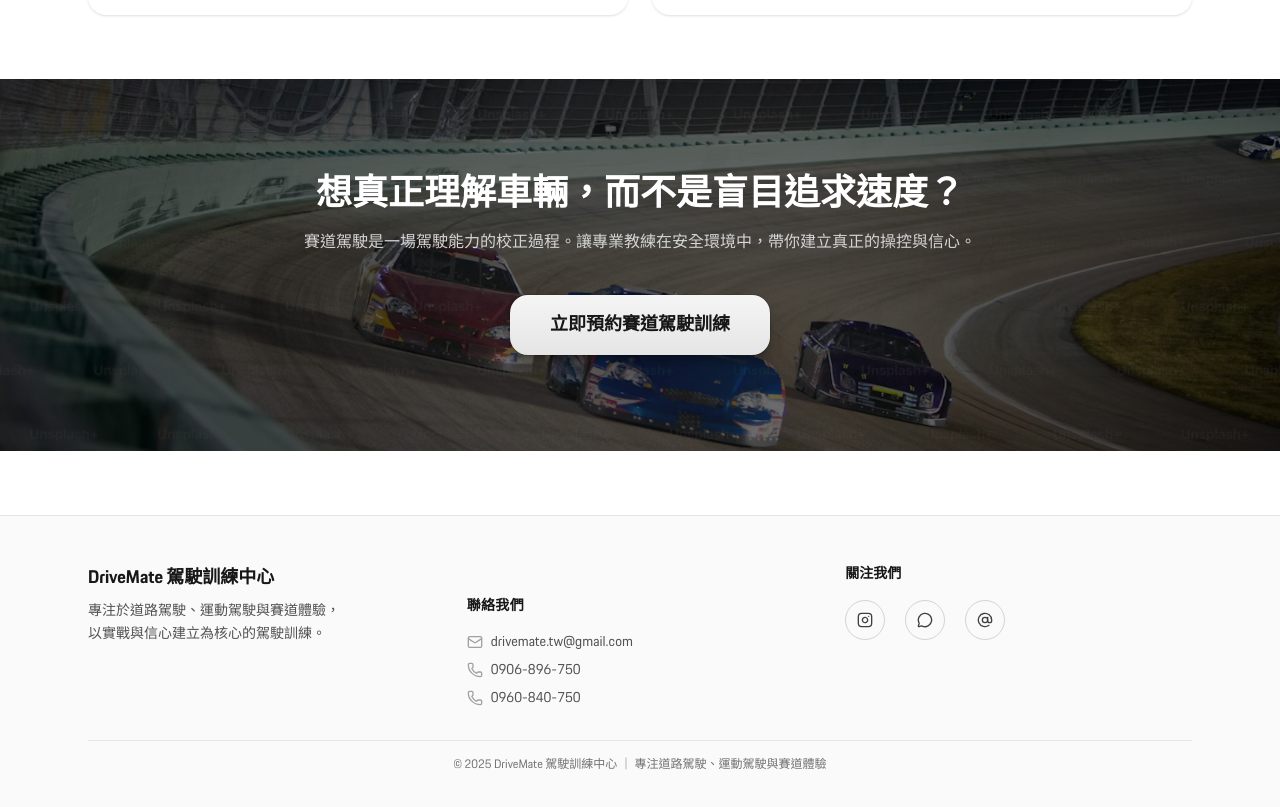
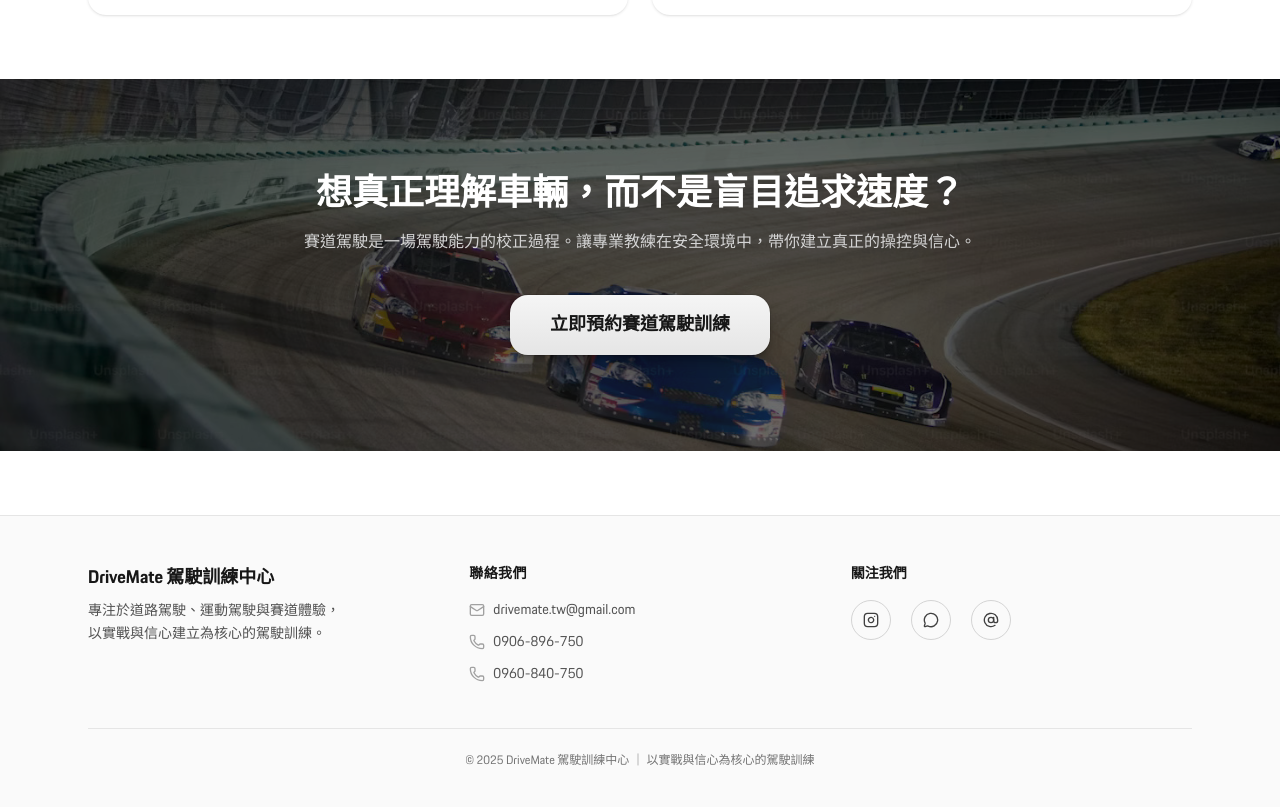
Before and after one commit to laurelke/drivemate-web, a Next.js app: page /courses/track-driving in a window 1280 px wide. Shown: the part 1695-2502 px from the top of the page. Built offline with nearby package versions, Linux system fonts and the light colour scheme; a web font is replaced by a local one.

Commit message:
feat: unify course pages layout and design

```diff
--- a/components/Footer.tsx
+++ b/components/Footer.tsx
@@ -1,32 +1,45 @@
 'use client'
 
 import Link from 'next/link'
-import {
-  Instagram,
-  MessageCircle,
-  AtSign,
-  Mail,
-  Phone,
-} from 'lucide-react'
+import { Instagram, MessageCircle, AtSign, Mail, Phone } from 'lucide-react'
+
+const SOCIALS = [
+  {
+    href: 'https://www.instagram.com/drivemate.tw',
+    label: 'Instagram',
+    Icon: Instagram,
+  },
+  {
+    href: 'https://lin.ee/J22IVRg',
+    label: 'LINE',
+    Icon: MessageCircle,
+  },
+  {
+    href: 'https://www.threads.net/@drivemate.tw',
+    label: 'Threads',
+    Icon: AtSign,
+  },
+] as const
 
 export default function Footer() {
   return (
-    <footer className="border-t border-neutral-200 bg-neutral-50 relative">
+    <footer className="relative border-t border-neutral-200 bg-neutral-50">
       <div className="mx-auto max-w-6xl px-6 py-12">
         {/* ================= Grid 內容 ================= */}
         <div
           className="
-            grid gap-8
+            grid gap-10
             text-center
             md:grid-cols-3 md:text-left
+            md:items-start
           "
         >
           {/* ================= Brand ================= */}
-          <div>
+          <div className="space-y-2">
             <p className="text-lg font-semibold text-neutral-900">
               DriveMate 駕駛訓練中心
             </p>
-            <p className="mt-2 text-sm leading-relaxed text-neutral-600">
+            <p className="text-sm leading-relaxed text-neutral-600">
               專注於道路駕駛、運動駕駛與賽道體驗，
               <br />
               以實戰與信心建立為核心的駕駛訓練。
@@ -34,74 +47,73 @@ export default function Footer() {
           </div>
 
           {/* ================= Contact ================= */}
-<div className="text-center md:text-left space-y-4 mt-8">
-  <p className="text-sm font-bold text-neutral-900 tracking-wide">
-    聯絡我們
-  </p>
+          <div className="space-y-4">
+            <p className="text-sm font-semibold text-neutral-900 tracking-wide">
+              聯絡我們
+            </p>
 
-  <ul className="space-y-2 text-sm text-neutral-600">
-    {/* Email */}
-    <li>
-      <a
-        href="mailto:drivemate.tw@gmail.com"
-        className="flex items-center justify-center gap-2 transition hover:text-neutral-900 md:justify-start"
-      >
-        <Mail className="h-4 w-4 text-neutral-400" />
-        <span>drivemate.tw@gmail.com</span>
-      </a>
-    </li>
+            <ul className="space-y-2 text-sm text-neutral-600">
+              {/* Email */}
+              <li>
+                <a
+                  href="mailto:drivemate.tw@gmail.com"
+                  className="
+                    inline-flex items-center gap-2
+                    transition-colors hover:text-neutral-900
+                    underline-offset-4 hover:underline
+                    justify-center md:justify-start
+                  "
+                  aria-label="寄信給 DriveMate drivemate.tw@gmail.com"
+                >
+                  <Mail className="h-4 w-4 text-neutral-400" />
+                  <span>drivemate.tw@gmail.com</span>
+                </a>
+              </li>
 
-    {/* Phone 1 */}
-    <li>
-      <a
-        href="tel:+886906896750"
-        className="flex items-center justify-center gap-2 transition hover:text-neutral-900 md:justify-start"
-        aria-label="致電 DriveMate 0906-896-750"
-      >
-        <Phone className="h-4 w-4 text-neutral-400" />
-        <span>0906-896-750</span>
-      </a>
-    </li>
+              {/* Phone 1 */}
+              <li>
+                <a
+                  href="tel:+886906896750"
+                  className="
+                    inline-flex items-center gap-2
+                    transition-colors hover:text-neutral-900
+                    underline-offset-4 hover:underline
+                    justify-center md:justify-start
+                  "
+                  aria-label="致電 DriveMate 0906-896-750"
+                >
+                  <Phone className="h-4 w-4 text-neutral-400" />
+                  <span>0906-896-750</span>
+                </a>
+              </li>
 
-    {/* Phone 2 */}
-    <li>
-      <a
-        href="tel:+886960840750"
-        className="flex items-center justify-center gap-2 transition hover:text-neutral-900 md:justify-start"
-        aria-label="致電 DriveMate 0960-840-750"
-      >
-        <Phone className="h-4 w-4 text-neutral-400" />
-        <span>0960-840-750</span>
-      </a>
-    </li>
-  </ul>
-</div>
+              {/* Phone 2 */}
+              <li>
+                <a
+                  href="tel:+886960840750"
+                  className="
+                    inline-flex items-center gap-2
+                    transition-colors hover:text-neutral-900
+                    underline-offset-4 hover:underline
+                    justify-center md:justify-start
+                  "
+                  aria-label="致電 DriveMate 0960-840-750"
+                >
+                  <Phone className="h-4 w-4 text-neutral-400" />
+                  <span>0960-840-750</span>
+                </a>
+              </li>
+            </ul>
+          </div>
 
           {/* ================= Social ================= */}
-          <div>
-            <p className="mb-4 text-sm font-semibold text-neutral-900">
+          <div className="space-y-4">
+            <p className="text-sm font-semibold text-neutral-900">
               關注我們
             </p>
 
-            {/* 行動版置中 + 桌機靠左 */}
             <div className="flex justify-center gap-5 md:justify-start">
-              {[
-                {
-                  href: 'https://www.instagram.com/drivemate.tw',
-                  label: 'Instagram',
-                  Icon: Instagram,
-                },
-                {
-                  href: 'https://lin.ee/J22IVRg',
-                  label: 'LINE',
-                  Icon: MessageCircle,
-                },
-                {
-                  href: 'https://www.threads.net/@drivemate.tw',
-                  label: 'Threads',
-                  Icon: AtSign,
-                },
-              ].map(({ href, label, Icon }) => (
+              {SOCIALS.map(({ href, label, Icon }) => (
                 <Link
                   key={label}
                   href={href}
@@ -127,10 +139,9 @@ export default function Footer() {
         </div>
 
         {/* ================= Footer Bottom ================= */}
-<div className="border-t border-neutral-200 mt-8 pt-4 text-center text-xs text-neutral-500">
-  © {new Date().getFullYear()} DriveMate 駕駛訓練中心 ｜
-  專注道路駕駛、運動駕駛與賽道體驗
-</div>
+        <div className="mt-10 border-t border-neutral-200 pt-6 text-center text-xs text-neutral-500">
+          © {new Date().getFullYear()} DriveMate 駕駛訓練中心 ｜ 以實戰與信心為核心的駕駛訓練
+        </div>
       </div>
 
       {/* ================= sameAs JSON-LD Schema ================= */}
```
